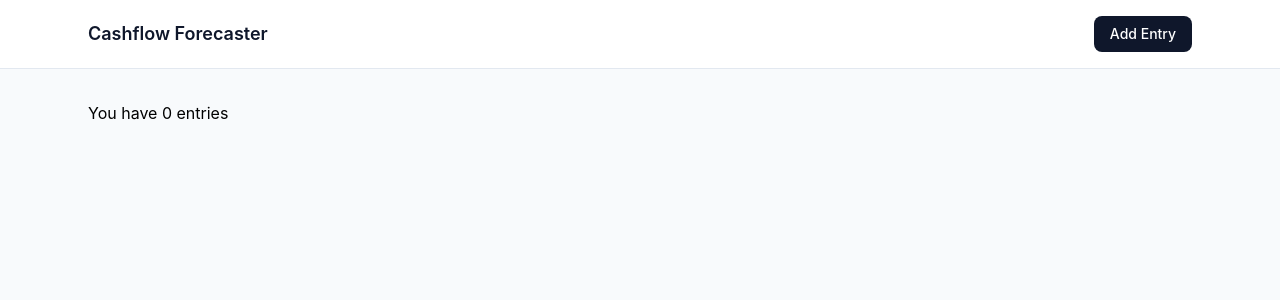
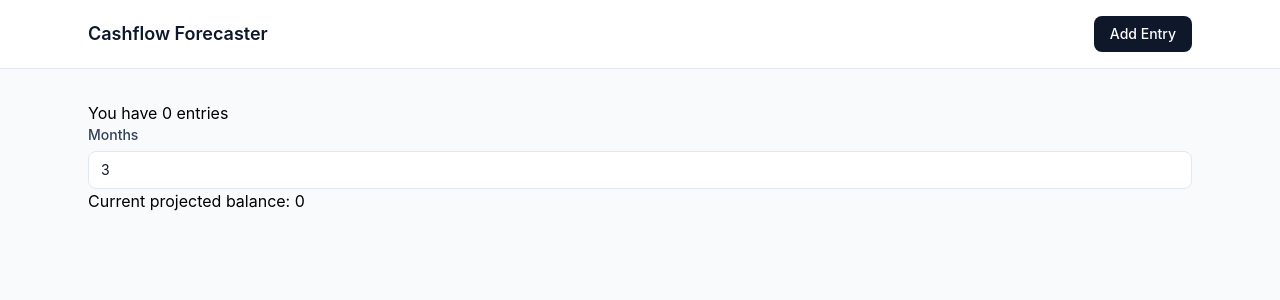
Before and after one commit to SethSharp/cashflow-forecaster, a Vue app: page / in a window 1280 px wide. Shown: the top 300 px of the page. Built offline with nearby package versions, Linux system fonts and the light colour scheme.

Commit message:
projection calculation

```diff
--- /dev/null
+++ b/src/components/ProjectionCalculation.vue
@@ -0,0 +1,22 @@
+<script setup lang="ts">
+import { useProjection } from '@/composables/useProjection.ts'
+import Input from '@/components/ui/Input.vue'
+
+const projectionStore = useProjection()
+const { months, projection } = projectionStore
+</script>
+
+<template>
+  <div>
+    <Input
+      v-model="months"
+      label="Months"
+      type="number"
+      placeholder="12"
+      @update:model-value="months = Number($event)"
+    />
+
+    Current projected balance:
+    {{ projection?.balance ?? 0 }}
+  </div>
+</template>
--- /dev/null
+++ b/src/composables/useProjection.ts
@@ -0,0 +1,49 @@
+import { useEntryStore } from '../stores/entriesStore.ts'
+import { computed, ref } from 'vue'
+import type {
+  FinalProjectionSnapshot,
+  MonthlyProjectionSnapshot,
+} from '../types/projection.ts'
+
+export const useProjection = () => {
+  const entryStore = useEntryStore()
+  const months = ref(3)
+
+  const monthlyProjections = computed<MonthlyProjectionSnapshot[]>(() => {
+    const snapshot: MonthlyProjectionSnapshot[] = []
+    let balance = 0
+
+    const income = entryStore.monthlySnapshot
+      .filter((entry) => entry.type === 'income')
+      .reduce((acc, entry) => acc + entry.monthly, 0)
+
+    const expenses = entryStore.monthlySnapshot
+      .filter((entry) => entry.type === 'expense')
+      .reduce((acc, entry) => acc + entry.monthly, 0)
+
+    for (let i = 0; i < months.value; i++) {
+      const net = income - expenses
+      balance += net
+
+      snapshot.push({
+        month: i + 1,
+        income,
+        expenses,
+        net,
+        balance,
+      })
+    }
+
+    return snapshot
+  })
+
+  const projection = computed<FinalProjectionSnapshot | undefined>(() => {
+    return monthlyProjections.value.at(-1)
+  })
+
+  return {
+    months,
+    monthlyProjections,
+    projection
+  }
+}
--- a/src/stores/entriesStore.ts
+++ b/src/stores/entriesStore.ts
@@ -1,6 +1,6 @@
 import { defineStore } from 'pinia'
-import { ref } from 'vue'
-import type { CashflowEntry } from '@/types/cashflow.ts'
+import { computed, ref } from 'vue'
+import type { CashflowEntry, MonthlyCashflowEntry } from '@/types/cashflow.ts'
 
 export const useEntryStore = defineStore('entries', () => {
   const entries = ref<CashflowEntry[]>([])
@@ -10,12 +10,29 @@ export const useEntryStore = defineStore('entries', () => {
   }
 
   const removeEntry = (id: string) => {
-    entries.value = entries.value.filter(entry => entry.id !== id)
+    entries.value = entries.value.filter((entry) => entry.id !== id)
   }
+
+  const monthlySnapshot = computed<MonthlyCashflowEntry[]>(() => {
+    return entries.value.map((entry: CashflowEntry) => {
+      const monthly =
+        entry.frequency === 'daily'
+          ? (entry.amount * 365) / 12
+          : entry.frequency === 'weekly'
+            ? entry.amount * (52 / 12)
+            : entry.amount
+
+      return {
+        ...entry,
+        monthly: monthly,
+      }
+    })
+  })
 
   return {
     entries,
     addEntry,
     removeEntry,
+    monthlySnapshot,
   }
 })
--- a/src/types/cashflow.ts
+++ b/src/types/cashflow.ts
@@ -8,3 +8,5 @@ export type CashflowEntry = {
   type: CashflowType;
   frequency: Frequency;
 }
+
+export type MonthlyCashflowEntry = CashflowEntry & { monthly: number }
--- /dev/null
+++ b/src/types/projection.ts
@@ -0,0 +1,14 @@
+export type MonthlyProjectionSnapshot = {
+  month: number;
+  expenses: number;
+  income: number;
+  net: number;
+  balance: number;
+}
+
+export type FinalProjectionSnapshot = {
+  expenses: number
+  income: number
+  net: number
+  balance: number
+}
--- a/src/views/Dashboard.vue
+++ b/src/views/Dashboard.vue
@@ -1,6 +1,7 @@
 <script setup lang="ts">
 import { useEntryStore } from '@/stores/entriesStore.js'
 import CreateCashflowModal from '@/components/CreateCashflowModal.vue'
+import ProjectionCalculation from '@/components/ProjectionCalculation.vue'
 
 const entryStore = useEntryStore()
 const { entries } = entryStore
@@ -17,6 +18,8 @@ const { entries } = entryStore
 
     <main class="mx-auto max-w-6xl px-6 py-8">
       <p> You have {{ entries.length }} entries </p>
+
+      <ProjectionCalculation />
     </main>
   </div>
 </template>
```
